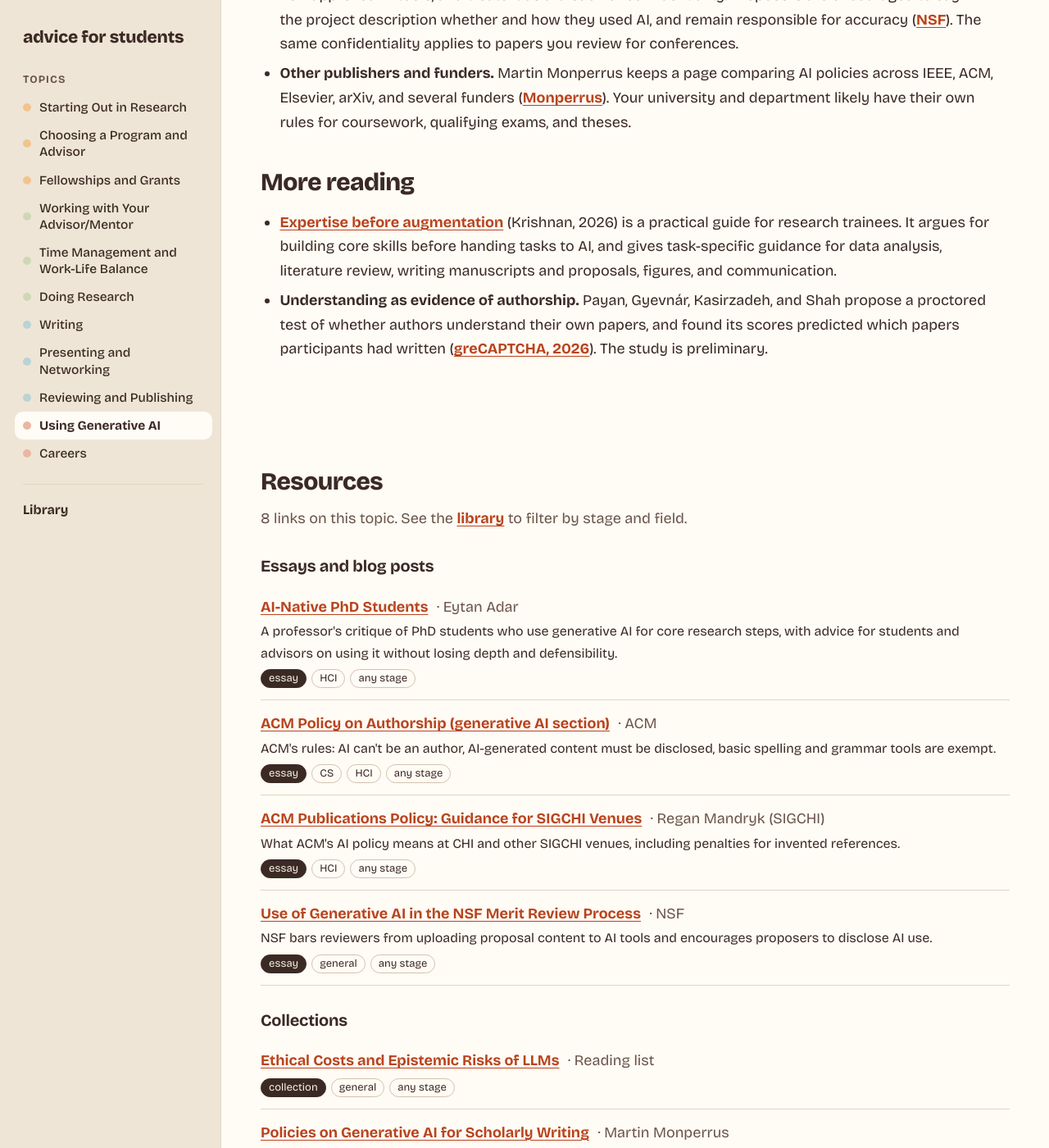
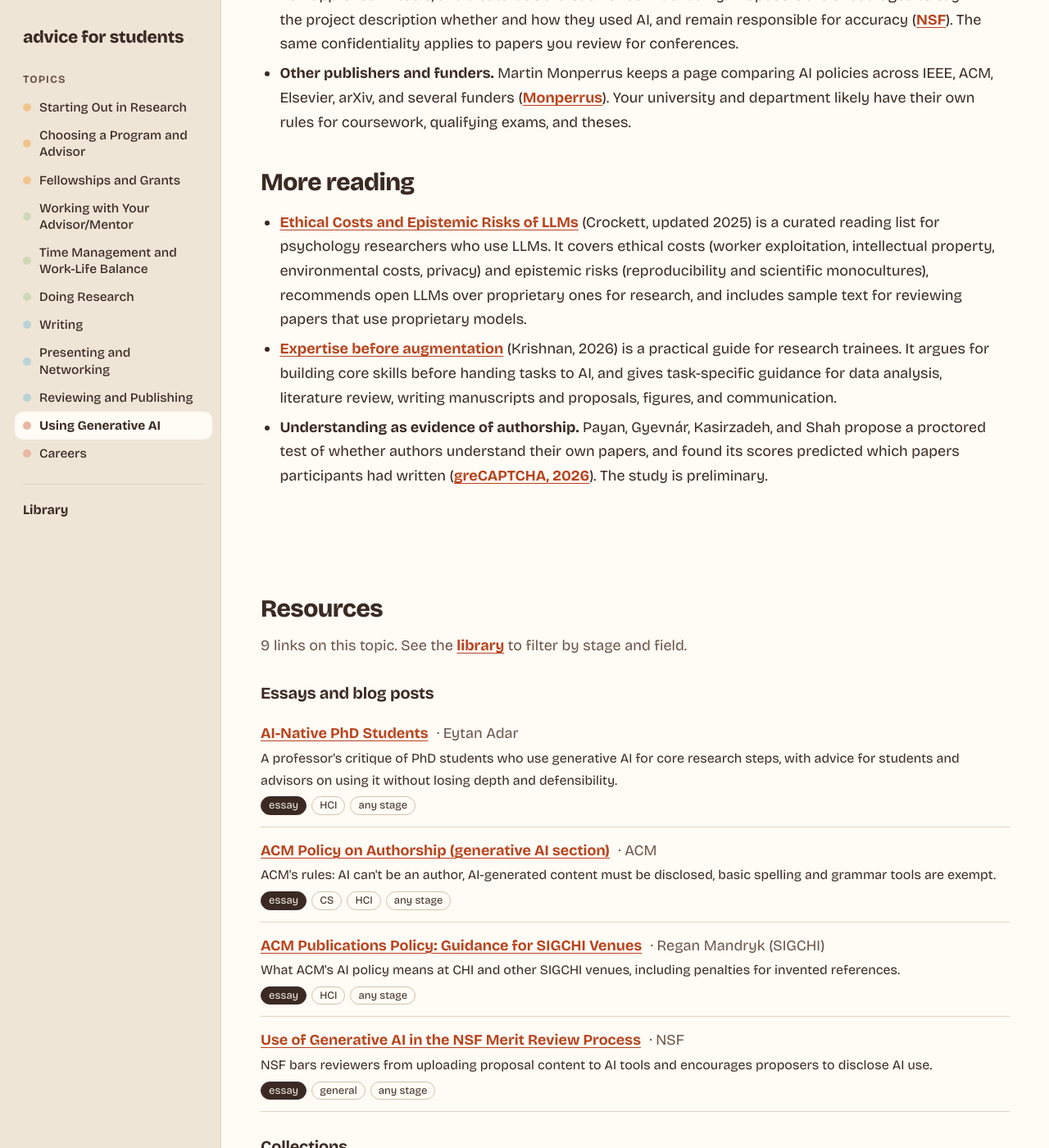
Before and after one commit to merylye/student-advice, a Jekyll site: the page built from topics/ai.md, in a window 1280 px wide and 1400 px high, scrolled down 1487 px. Shown: the whole window at 82% size. Built offline with Jekyll 4.4.1, drawn with Linux system fonts in a browser that asks for light colours; some of the changed text lies outside the part shown.

Commit message:
Add Crockett's LLM ethics and epistemic risks resource to the AI page
Co-Authored-By: Claude Opus 5.5 <noreply@anthropic.com>
Claude-Session: https://claude.ai/code/session_01C25QM1QrULTUCEMLhuM8KY

```diff
--- a/topics/ai.md
+++ b/topics/ai.md
@@ -33,5 +33,6 @@ Policies change often, so check the current version before you submit.
 
 ## More reading
 
+- **[Ethical Costs and Epistemic Risks of LLMs](https://docs.google.com/document/d/1Fv9TDqghKOQAMUyLNdxUI-eaQIWc2QAuTx0bSJsc-yU/edit?tab=t.0#heading=h.xhqegzmlpvuq)** (Crockett, updated 2025) is a curated reading list for psychology researchers who use LLMs. It covers ethical costs (worker exploitation, intellectual property, environmental costs, privacy) and epistemic risks (reproducibility and scientific monocultures), recommends open LLMs over proprietary ones for research, and includes sample text for reviewing papers that use proprietary models.
 - **[Expertise before augmentation](https://zenodo.org/records/18452319)** (Krishnan, 2026) is a practical guide for research trainees. It argues for building core skills before handing tasks to AI, and gives task-specific guidance for data analysis, literature review, writing manuscripts and proposals, figures, and communication.
 - **Understanding as evidence of authorship.** Payan, Gyevnár, Kasirzadeh, and Shah propose a proctored test of whether authors understand their own papers, and found its scores predicted which papers participants had written ([greCAPTCHA, 2026](https://arxiv.org/abs/2609.20481)). The study is preliminary.
```
Also changed, not shown: _data/resources.yml (+8 -0 lines).
